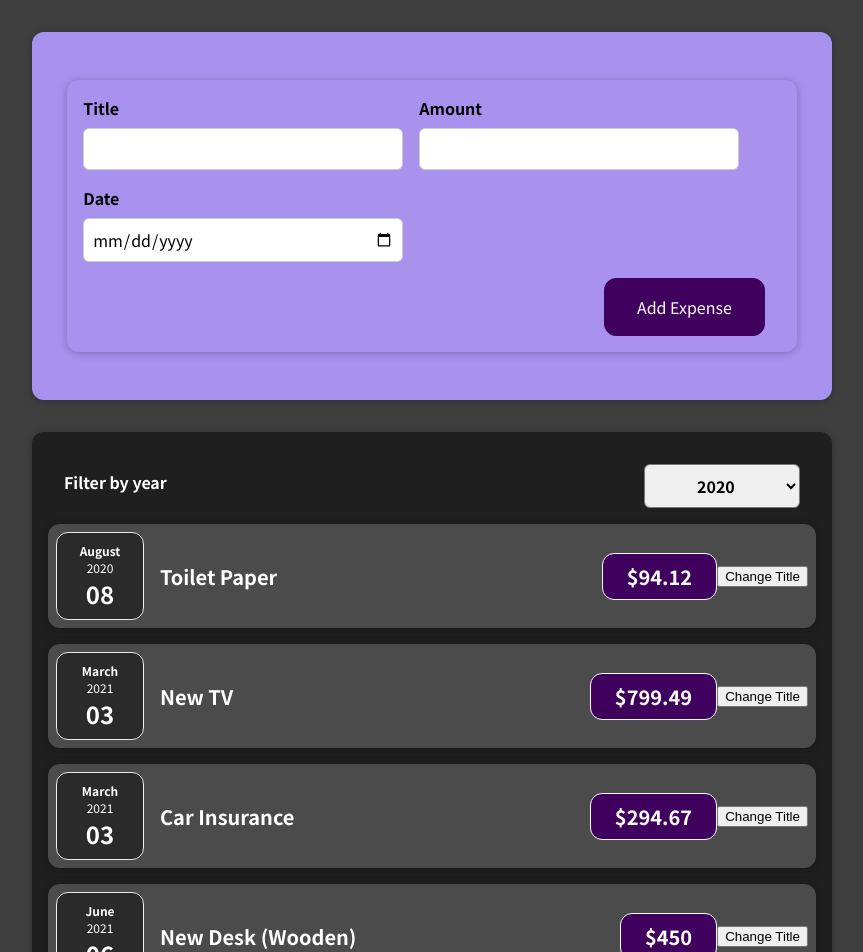
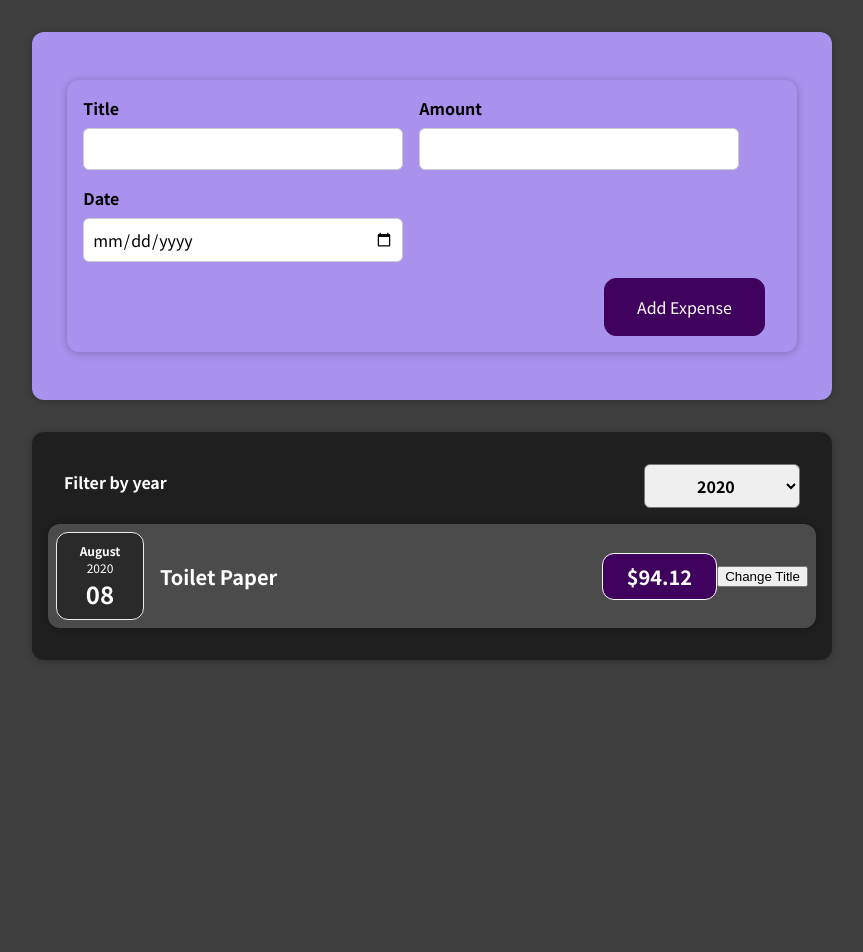
Before and after one commit to YJMINT/React-Study, a React (Create React App) app: page / in a window 1280 px wide. Shown: the top 952 px of the page, without its empty margins (208-1071 px from the left). After the commit the page ends 800 px from the top, so only its background shows below. Built offline with nearby package versions, Linux system fonts and the light colour scheme.

Commit message:
feat : 연도에 따라 보여지도록 배열 수정
선택한 연도와 같은 경우 true 아닐경우 false 반환 후 연도에 따라 보여지도록 filter적용

```diff
--- a/src/App.js
+++ b/src/App.js
@@ -1,8 +1,8 @@
-/** APP 주석 테스트 */
+import React, {useState} from "react";
 import Expenses from "./components/Expense/Expenses";
 import NewExpense from "./components/NewExpense/NewExpense";
-const App = () => {
-    const expenses = [
+
+const DUMY_EXPENSES= [
     {
         id: 'e1',
         title: 'Toilet Paper',
@@ -21,12 +21,15 @@ const App = () => {
         title: 'New Desk (Wooden)',
         amount: 450,
         date: new Date(2021, 5, 12),
-        },
-    ];
+    }
+]
+
+
+const App = () => {
+    const [expenses, setExpenses] = useState(DUMY_EXPENSES);
 
     const addExpenseHandler = expenses => {
-        console.log('In App.js');
-        console.log(expenses);
+        setExpenses([expenses, ...expenses]);
     }
 
   return (
--- a/src/components/Expense/ExpenseItem.js
+++ b/src/components/Expense/ExpenseItem.js
@@ -4,9 +4,7 @@ import ExpenseDate from "./ExpenseDate";
 import Card from "../UI/Card";
 //function ExpenseItem(props) {
 const ExpenseItem = (props) => {
-    // const expenseDate = new Date(2023, 2, 28); //month는 0부터 시작하기 때문에 3월은 2이다.
-    // const expenseTitle = 'Car Insurance';
-    // const expenseAmount = 294.67;
+
     const [title, setTitle] = useState(props.title);
     const clickHandler = () => {
         setTitle("Updated!!");
--- a/src/components/Expense/Expenses.js
+++ b/src/components/Expense/Expenses.js
@@ -10,14 +10,20 @@ const Expenses = (props) =>  {
         setFilteredYear(selectedYear);
     }
 
+    const filteredExpenses = props.item.filter(expense => {
+        return expense.date.getFullYear().toString() === filteredYear; //선택한 연도와 같은 경우 true 아닐경우 false 반환
+    });
+
     return (
     <div>
         <Card className="expenses">
             <ExpenseFilter selected={filteredYear} onChangeFilter={filterChangeHandler}/>
-            <ExpenseItem title={props.item[0].title} amount={props.item[0].amount} date={props.item[0].date}/>
-            <ExpenseItem title={props.item[1].title} amount={props.item[1].amount} date={props.item[1].date}/>
-            <ExpenseItem title={props.item[2].title} amount={props.item[2].amount} date={props.item[2].date}/>
-            <ExpenseItem title={props.item[3].title} amount={props.item[3].amount} date={props.item[3].date}/>
+            {filteredExpenses.map((expense) => <ExpenseItem
+                key = {expense.id} //목록의 아이템을 매핑할 때는 반드시 key가 있어야 한다.
+                title = {expense.title}
+                amount = {expense.amount}
+                date = {expense.date}
+            />)}
         </Card>
     </div>
     )
```
Lines whose indentation alone changed are shown as unchanged.
